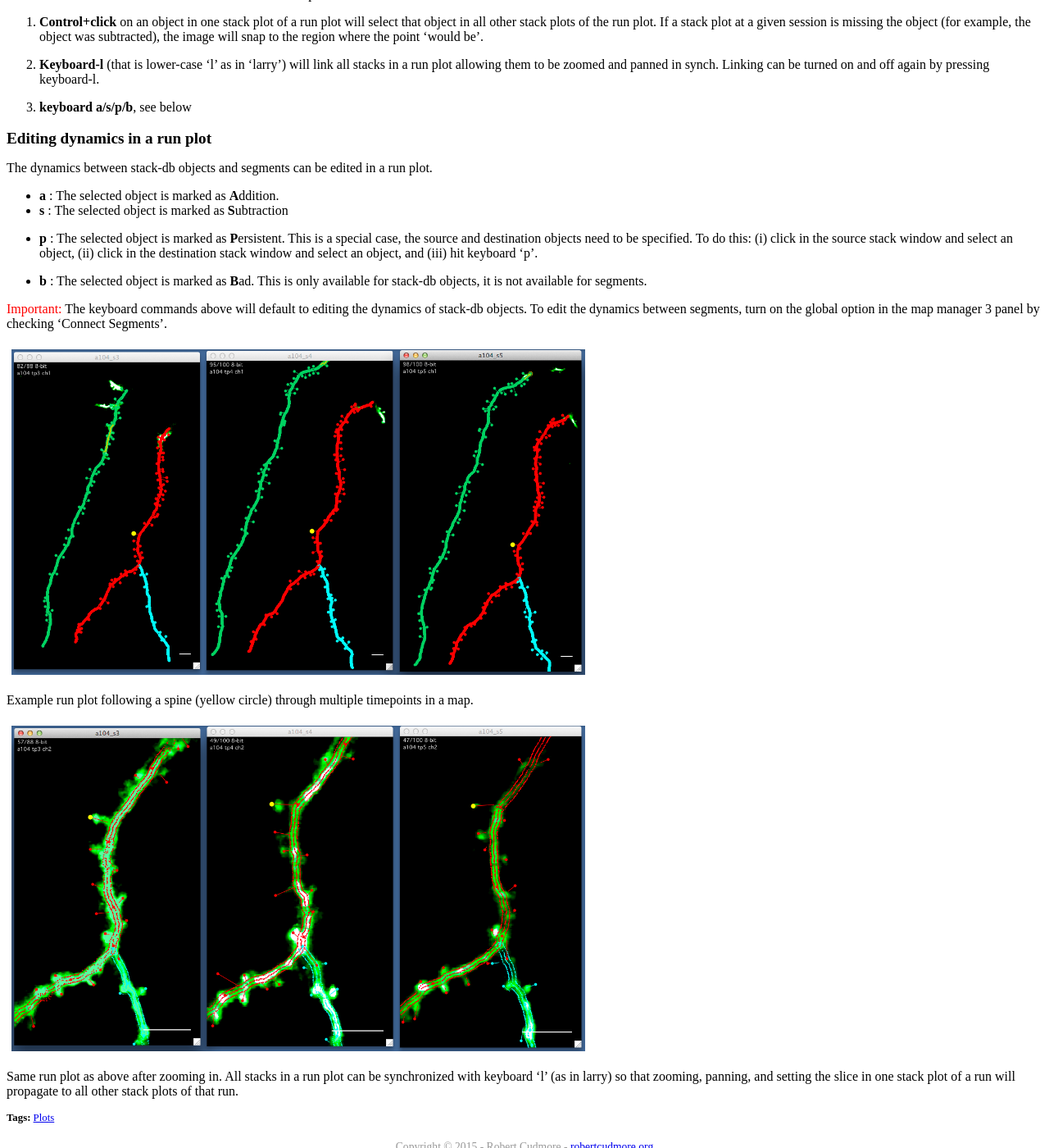
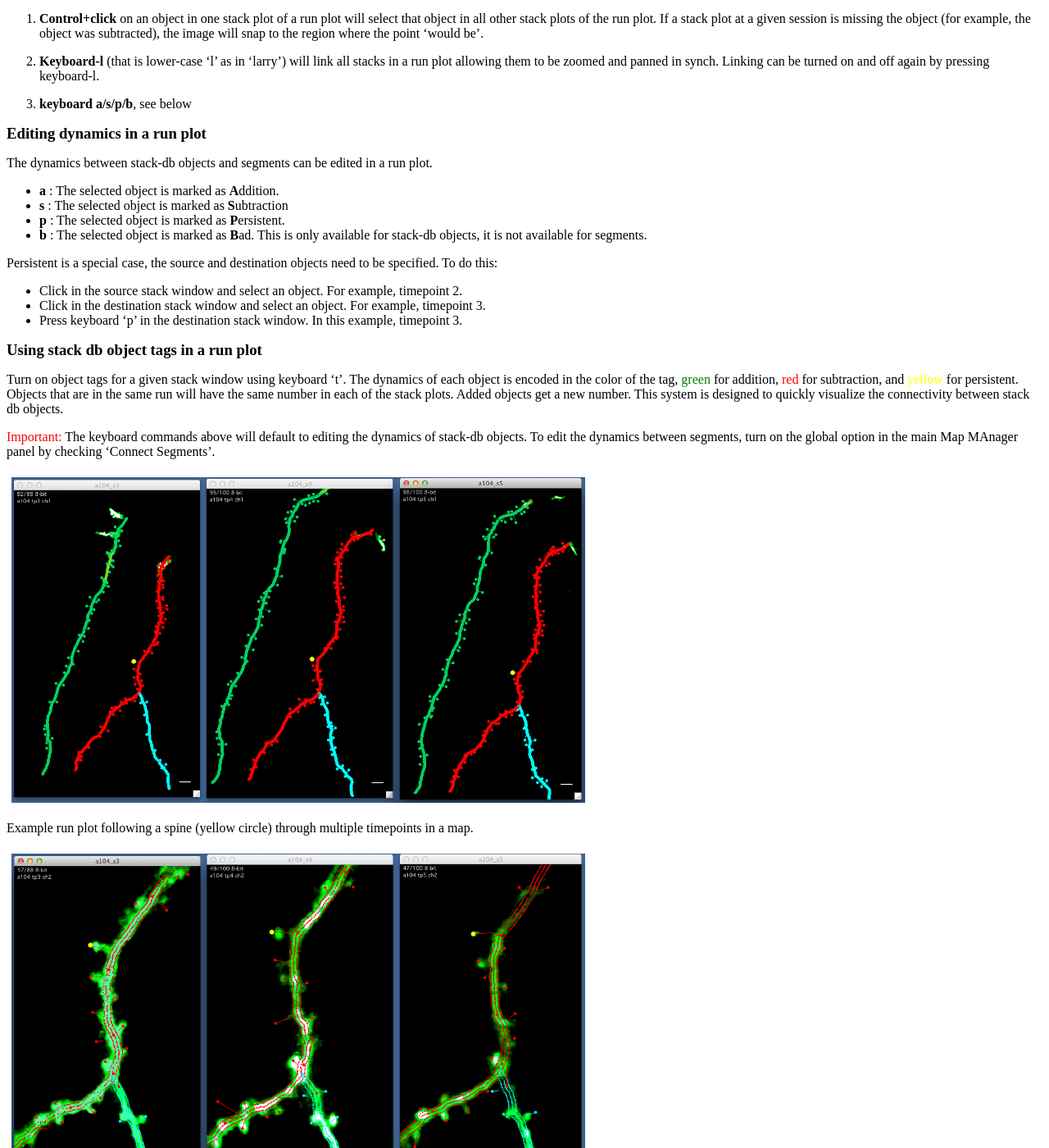
Before and after one commit to MarkWieczorek/mapmanager, a Jekyll site: the page built from _posts/2015-04-20-run-plot.md, in a window 1280 px wide and 1400 px high, scrolled down 1053 px. Shown: the whole window at 82% size. Built offline with Jekyll 4.4.1, drawn with Linux system fonts in a browser that asks for light colours; Markdown is read by kramdown in place of the engine named in the settings; a style sheet for code colours, icons or effects is not loaded; some of the changed text lies outside the part shown.

Commit message:
fixed case

```diff
--- a/_posts/2015-04-20-run-plot.md
+++ b/_posts/2015-04-20-run-plot.md
@@ -16,7 +16,7 @@ There are three types of run plots:
  2. **Segment Run.** The same as a stack run plot but connected segments are selected, displayed, and optionally zoomed.
  3. **Object Run.** The same as a stack run plot but individual 3D point annotations are followed across sessions in a map. One example is a run of spine objects across all stacks/sessions in a map.
 
-####Opening a run plot
+###Opening a run plot
 
 <IMG class="img-float-left" SRC="../images/mm3/run-plot-menu.png" WIDTH="120">
 
@@ -27,7 +27,7 @@ A run plot can be opened from multiple places in the interface. In general, a ri
  - Right-click an object in a [search][2] results.
  - Right-click a session in the expanded main [map maker panel][3]
 
-####Navigating a run plot
+###Navigating a run plot
 Each [stack-db plot][4] plot in a run plot behaves exactly like an individual stack-db plot. For example, left-click to select individual objects in any of the stack-db plots within a run plot.
 
 There are additional interface elements available in a run plot.
@@ -38,17 +38,26 @@ There are additional interface elements available in a run plot.
 
  3. **keyboard a/s/p/b**, see below
 
-####Editing dynamics in a run plot
+###Editing dynamics in a run plot
 
 The dynamics between stack-db objects and segments can be edited in a run plot.
 
  - **a** : The selected object is marked as **A**ddition.
  - **s** : The selected object is marked as **S**ubtraction
- - **p** : The selected object is marked as **P**ersistent. This is a special case, the source and destination objects need to be specified. To do this: (i) click in the source stack window and select an object, (ii) click in the destination stack window and select an object, and (iii) hit keyboard 'p'.
-
+ - **p** : The selected object is marked as **P**ersistent.
  - **b** : The selected object is marked as **B**ad. This is only available for stack-db objects, it is not available for segments.
 
-<span style="color:red">Important:</span> The keyboard commands above will default to editing the dynamics of stack-db objects. To edit the dynamics between segments, turn on the global option in the map manager 3 panel by checking 'Connect Segments'.
+Persistent is a special case, the source and destination objects need to be specified. To do this:
+
+ - Click in the source stack window and select an object. For example, timepoint 2.
+ - Click in the destination stack window and select an object. For example, timepoint 3.
+ - Press keyboard 'p' in the destination stack window. In this example, timepoint 3.
+
+###Using stack db object tags in a run plot
+
+Turn on object tags for a given stack window using keyboard 't'. The dynamics of each object is encoded in the color of the tag, <span style="color:green">green</span> for addition, <span style="color:red">red</span> for subtraction, and <span style="color:yellow">yellow</span> for persistent. Objects that are in the same run will have the same number in each of the stack plots. Added objects get a new number. This system is designed to quickly visualize the connectivity between stack db objects.
+
+<span style="color:red">Important:</span> The keyboard commands above will default to editing the dynamics of stack-db objects. To edit the dynamics between segments, turn on the global option in the main Map MAnager panel by checking 'Connect Segments'.
 
 <IMG class="img-float-left" SRC="../images/mm3/mm3-run-segment-example.png" WIDTH="700">
 
@@ -61,7 +70,7 @@ Example run plot following a spine (yellow circle) through multiple timepoints i
 
 <div class="print-page-break"></div>
 
-Same run plot as above after zooming in. All stacks in a run plot can be synchronized with keyboard 'l' (as in larry) so that zooming, panning, and setting the slice in one stack plot of a run will propagate to all other stack plots of that run.
+Same run plot as above after zooming in. All stacks in a run plot can be synchronized with keyboard 'l' (as in Link) so that zooming, panning, and setting the slice in one stack plot of a run will propagate to all other stack plots of that run.
 
 
 <div class="print-page-break"></div>
```
Also changed, not shown: _posts/2015-04-20-making-a-map.md (+3 -3 lines), _posts/2015-05-21-fItting-segments-in-fiji.md (line endings or trailing spaces), 2 other files.
